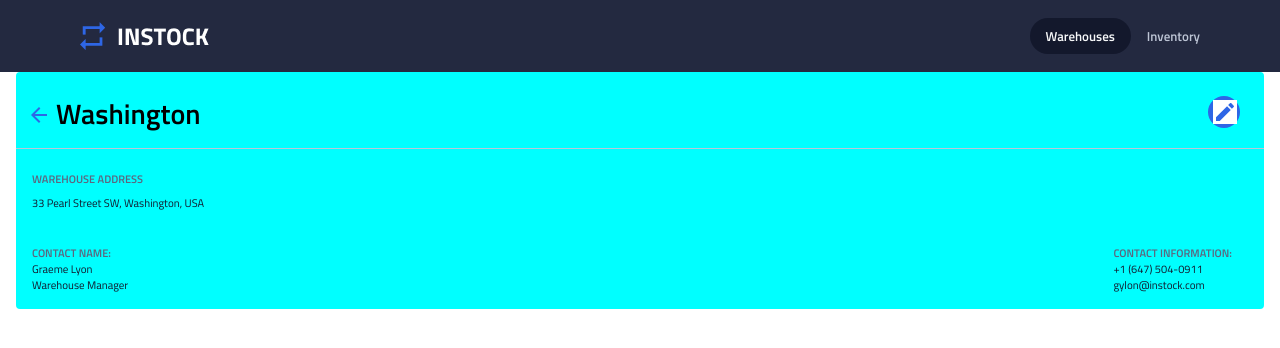
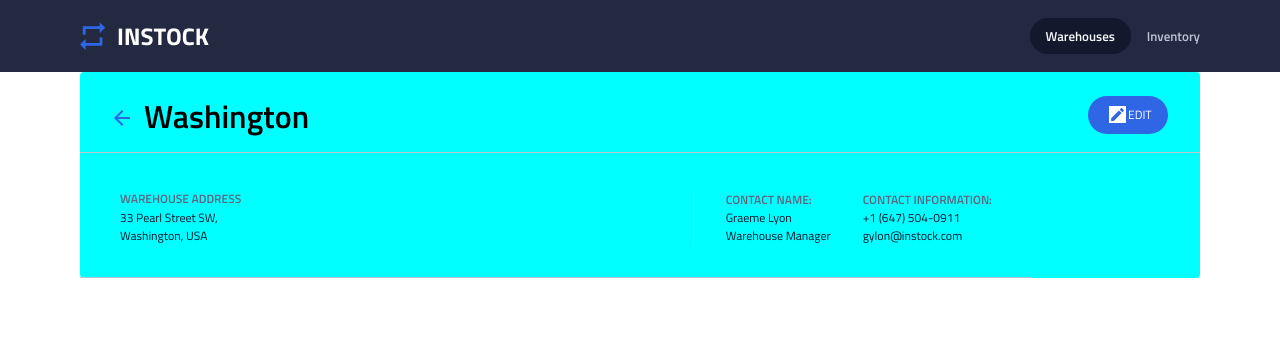
Before and after one commit to jacky-ui/InStock-BrainStation-Client, a React (Create React App) app: page /warehouse/1 in a window 1280 px wide. Shown: the top 348 px of the page. Built offline with nearby package versions, Linux system fonts and the light colour scheme.

Commit message:
responsive head and address

```diff
--- a/src/components/WarehouseIndividual/WarehouseIndividual.js
+++ b/src/components/WarehouseIndividual/WarehouseIndividual.js
@@ -5,6 +5,7 @@ import previousIcon from "../../assets/images/icons/arrow_back-24px.svg";
 function WarehouseIndividual() {
     return(
         <article className="container">
+        {/*Warehouse heading*/}
             <section className="container__head">
                 <img
                     className="icon__previous"
@@ -16,12 +17,16 @@ function WarehouseIndividual() {
                         className="icon__edit"
                         src={editIcon}
                     />
+                    <span className="icon__edit--text">EDIT</span>
                 </div>
             </section>
 
+            {/*Warehouse Address */}
             <section className="container__address">
-                <span className="container__address--title">WAREHOUSE ADDRESS</span><br/>
-                <span className="container__address--address">33 Pearl Street SW, Washington, USA</span>
+                <div>
+                    <span className="container__address--title">WAREHOUSE ADDRESS</span><br/>
+                    <span className="container__address--address">33 Pearl Street SW, Washington, USA</span>
+                </div>
 
                 <section className="contact">
                     <div className="contact__container">
@@ -36,6 +41,11 @@ function WarehouseIndividual() {
                     </div>
                 </section>
             </section>
+
+            {/*Warehouse Inventory*/}
+            <section>
+
+            </section>
         </article>
     )
 };
--- a/src/components/WarehouseIndividual/WarehouseIndividual.scss
+++ b/src/components/WarehouseIndividual/WarehouseIndividual.scss
@@ -10,6 +10,16 @@
     margin-right: 1rem;
     border-radius: 4px;
 
+    @include variables.tablet {
+        margin-left: 2rem;
+        margin-right: 2rem;
+    }
+
+    @include variables.desktop {
+        margin-right: 5rem;
+        margin-left: 5rem;
+    }
+
     // Styling for warehouse
     &__head {
         display: flex;
@@ -18,28 +28,70 @@
         position: relative;
         border-bottom: 1px solid variables.$Cloud;
 
+        @include variables.tablet {
+            padding: 1.5rem 2rem 1rem 4rem;
+        }
+
         &--title {
             @include mixins.page-header-mobile;
+
+            @include variables.tablet {
+                @include mixins.page-header-desktop;
+            }
         }
         &--circle {
             background-color: variables.$Instock-Indigo;
             width: 2rem;
             height: 2rem;
             border-radius: 50%;
+
+            @include variables.tablet {
+                border-radius: 1.25rem;
+                height: 2.25rem;
+                width: 5rem;
+            }
+            @include variables.desktop {
+                height: 2.375rem;
+            }
         }
     }
     // Styling for address section
     &__address {
         padding: 1rem;
+        border-bottom: 1px solid variables.$Cloud;
+
+        @include variables.tablet {
+            display: flex;
+            align-items: flex-end;
+            justify-content: space-between;
+            padding: 2rem;
+            width: 90%;
+        }
+        @include variables.desktop  {
+            padding: 2rem 2.5rem;
+            width: 85%;
+        }
 
         &--title {
             @include mixins.table-header-mobile;
             color: variables.$Slate;
             font-weight: bold;
+
+            @include variables.tablet {
+                @include mixins.table-header-desktop;
+                color: variables.$Slate;
+                font-weight: bold;
+            }
         }
         &--address {
             @include mixins.body-small-mobile;
             color: variables.$Instock-Black;
+
+            @include variables.tablet {
+                display: block;
+                width: 9rem;
+                @include mixins.body-small-desktop;
+            }
         }
     }
 }
@@ -51,6 +103,15 @@
     padding-top: 2rem;
     padding-right: 1rem;
 
+    @include variables.tablet {
+        // padding-top: unset;
+        // padding-left: 2rem;
+        // padding-right: 5rem;
+        padding: 0rem 0rem 0rem 2rem;
+        border-left: 1px solid variables.$Cloud;
+        gap: 2rem;
+    }
+
     &__container {
         display: flex;
         flex-direction: column;
@@ -59,15 +120,31 @@
             @include mixins.table-header-mobile;
             color: variables.$Slate;
             font-weight: bold;
+
+            @include variables.tablet {
+                @include mixins.table-header-desktop;
+                color: variables.$Slate;
+                font-weight: bold;
+            }
         }
         &--text {
             @include mixins.body-small-mobile;
             color: variables.$Instock-Black;
+
+            @include variables.tablet {
+                @include mixins.body-small-desktop;
+            }
         }
         &--link {
             @include mixins.body-small-mobile;
             color: variables.$Instock-Black;
             text-decoration: none;
+
+            @include variables.tablet {
+                @include mixins.body-small-desktop;
+                color: variables.$Instock-Black;
+                text-decoration: none;
+            }
         }
     }
 }
@@ -75,13 +152,37 @@
 .icon__edit {
     position: absolute;
     background: variables.$White;
-    bottom: 1.5rem;
-    right: 1.7rem;
+    height: 1.3rem;
+    width: 1.3rem;
+    bottom: 1.6rem;
+    right: 1.8rem;
 
+    @include variables.tablet {
+        bottom: 1.8rem;
+        right: 4.6rem;
+        height: 1.1rem;
+        width: 1.1rem;
+    }
+    &--text {
+        display: none;
+
+        @include variables.tablet {
+            display: block;
+            @include mixins.body-small-desktop;
+            color: variables.$White;
+            padding-left: 2.5rem;
+            padding-top: 0.6rem;
+        }
+    }
 }
 
 .icon__previous {
     position: absolute;
     left: 0.7rem;
     bottom: 1.3rem;
+
+    @include variables.tablet {
+        left: 1.9rem;
+        bottom: 1.4rem;
+    }
 }
```
